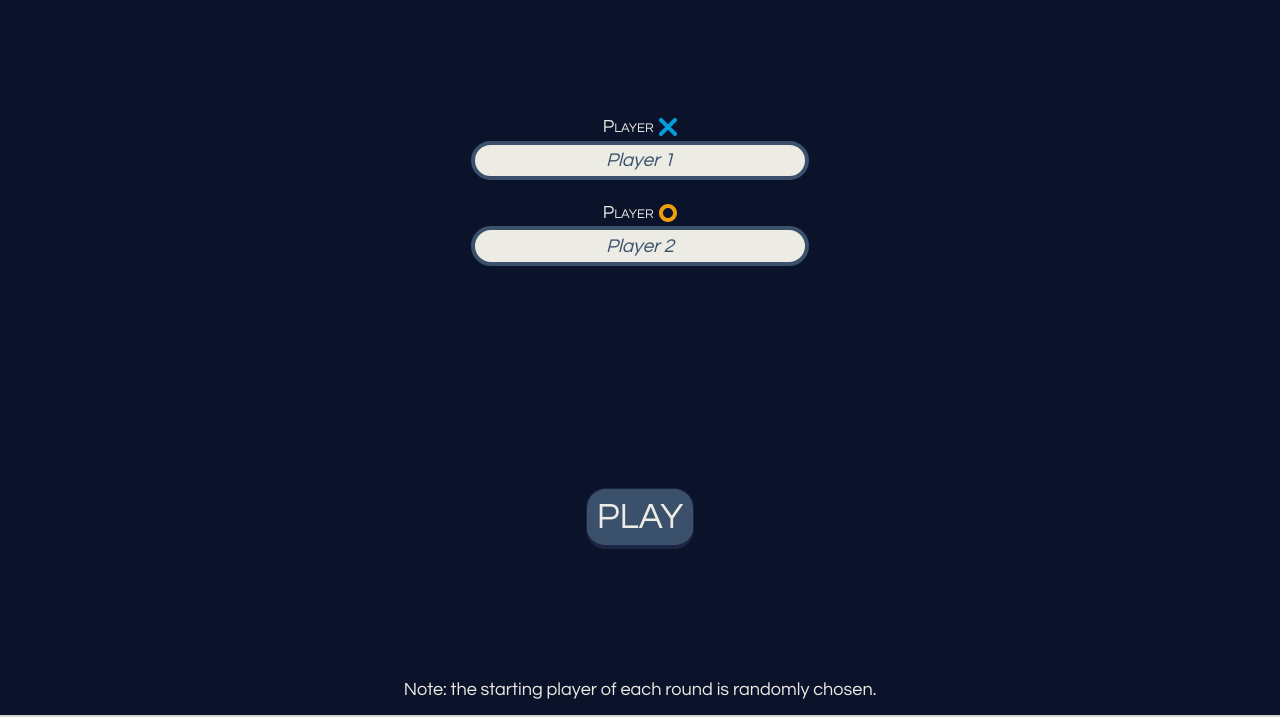
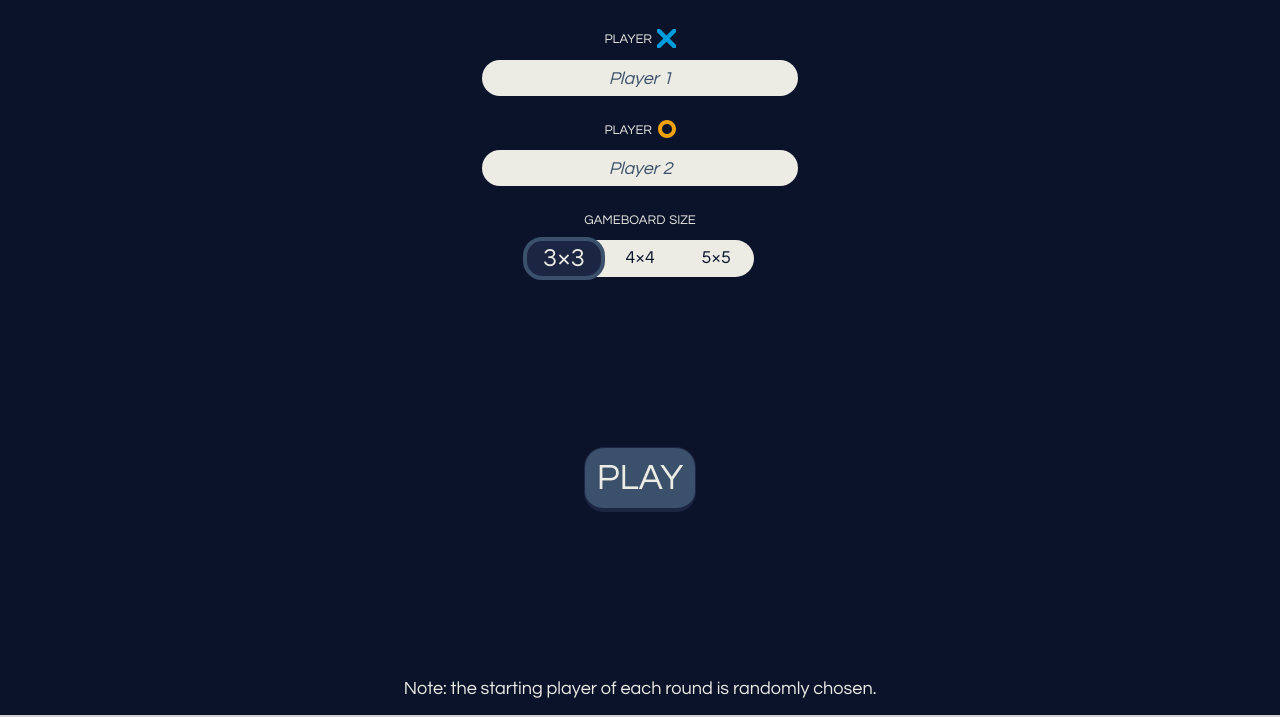
Before and after one commit to frarosset/tic-tac-toe, a plain HTML site: page index.html in a window 1280 px wide. Shown: the part 59-776 px from the top of the page. Drawn offline with Linux system fonts and the light colour scheme.

Commit message:
Add settings input to select the gameboard size (3x3, 4x4, 5x5)
Only the structure / style of the input has been coded. The actual
functionality is not implemented yet.

```diff
--- a/css/style.css
+++ b/css/style.css
@@ -27,7 +27,7 @@
     --marker-col:                       transparent;
     --gameboard-cell-border-col-hover:  var(--col-dark-grey);
     --gameboard-cell-border-col-active: var(--col-light-grey);
-    --focus-visible-outline-col:   var(--col-white);
+    --focus-visible-outline-col:        var(--col-white);
 
    /* Maximum width (including margin) */
     --max-width: min(1440px, 100%);
@@ -83,7 +83,7 @@
 
     --gameboard-cell-border:        0px;
 
-    --focus-visible-outline-size: 2px;
+    --focus-visible-outline-size: 4px;
 
     /* Radius */
 
@@ -303,23 +303,74 @@ header button{
     flex-direction: column;
     align-items: center;
     justify-content: center;
-    width: 100%;
-
     --button-fontsize: var(--settings-btn-fontsize);
-
+    --button-padding: calc(var(--button-fontsize) / 3);
 }
 .start-new-game-div.game-on{
     display: none;
 }
 
+:root{
+    --settings-gap-ver:             3vh;
+    --settings-gap-hor:             3vw;
+    --settings-label-fontsize:      1rem;
+    --settings-input-label-gap:     max(calc(3*var(--focus-visible-outline-size)),0.2rem);
+
+    --settings-input-fontsize:      1.4rem;
+    --settings-input-padding:       0.3rem;
+    --settings-input-border-size:   0px;
+    --settings-input-radius:        var(--gameboard-radius);
+    --settings-input-border-col:    var(--col-light-grey);
+    --settings-input-col:           var(--col-black);
+    --settings-input-bg-col:        var(--col-white);
+    --settings-input-col-sel:       var(--col-white);
+    --settings-input-bg-col-sel:    var(--col-dark-grey);
+    --settings-input-outline-col-sel: var(--col-light-grey);
+
+    --settings-input-focus-visible-outline-col: var(--col-light-grey);
+
+    --settings-input-height:        calc(2 * (var(--settings-input-padding) + var(--settings-input-border-size)) + var(--settings-input-fontsize) * var(--txt-lineheight));
+
+    --settings-input-placeholder-scale: 0.7;
+    --settings-input-placeholder-col:   var(--col-light-grey);
+
+    --settings-input-radio-fieldset-label-width:    3em;
+}
+
 .start-new-game-div .settings-div{
+    display: grid;
+    grid-template-columns: 1fr;
+    grid-template-areas:
+        "player-x-name"
+        "player-o-name"
+        "gameboard-size";
+
+    align-items: center;
+    justify-content: center;
+    gap: var(--settings-gap-ver) var(--settings-gap-hor);
+}
+
+.input-div:has(#input-player-x-name){
+    grid-area: player-x-name;
+}
+.input-div:has(#input-player-o-name){
+    grid-area: player-o-name;
+}
+.input-div:has(#input-gameboard-size){
+    grid-area: gameboard-size;
+}
+
+.start-new-game-div .button-div{
     flex: 1;
     display: flex;
-    flex-direction: column;
     align-items: center;
-    justify-content: center;
-    gap: var(--settings-gap);
 }
+.start-new-game-div .note-div{
+    text-align: center;
+    text-wrap: balance;
+}
+
+/* Input styles: input div container with label*/
 
 .start-new-game-div .settings-div .input-div{
     display: flex;
@@ -329,22 +380,7 @@ header button{
     gap: var(--settings-input-label-gap);
 }
 
-:root{
-    --settings-label-fontsize: 1rem;
-    --settings-input-fontsize: 1.5rem;
-    --settings-input-padding: 0.1rem;
-    --settings-input-placeholder-scale: 0.7;
-    --settings-input-border-col: var(--col-light-grey);
-    --settings-input-border-size: 4px;
-    --settings-input-bg-col: var(--col-white);
-    --settings-input-col:    var(--col-black);
-    --settings-input-placeholder-col: var(--col-light-grey);
-    --settings-input-radius: var(--gameboard-radius);
-
-    --settings-gap:             3vh;
-    --settings-input-label-gap: max(calc(2*var(--focus-visible-outline-size)),0.2rem);
-}
-.start-new-game-div .settings-div .input-div label{
+.start-new-game-div .settings-div .input-div>label{
     font-variant: small-caps;
     font-size: var(--settings-label-fontsize);
     display: flex;
@@ -352,7 +388,7 @@ header button{
     justify-content: center;
     gap: 0.3em;
 }
-.start-new-game-div .settings-div .input-div .icon-mask{
+.start-new-game-div .settings-div .input-div>label .icon-mask{
     --icon-len: calc(0.9*var(--settings-label-fontsize));
     --icon-col: var(--marker-col);
     width: var(--settings-label-fontsize);
@@ -360,25 +396,27 @@ header button{
     align-items: center;
     justify-content: center;
 }
-.start-new-game-div .settings-div .input-div .icon-mask:before{
+.start-new-game-div .settings-div .input-div>label .icon-mask:before{
     width: var(--settings-label-fontsize);
     height: var(--settings-label-fontsize);
 }
 
+/* Input styles: text input */
 .start-new-game-div .settings-div .input-div input[type='text']{
-    border: var(--settings-input-border-size) solid var(--settings-input-border-col);
-    background-color: var(--settings-input-bg-col);
-    color: var(--settings-input-col);
-    border-radius: var(--settings-input-radius);
-    text-align: center;
-    font-weight: bold;
-    font-size: var(--settings-input-fontsize);
-    display:flex;
-    align-items: center;
-    padding: var(--settings-input-padding);
+    border:             var(--settings-input-border-size) solid var(--settings-input-border-col);
+    background-color:   var(--settings-input-bg-col);
+    color:              var(--settings-input-col);
+    border-radius:      var(--settings-input-radius);
+    text-align:         center;
+    font-weight:        bold;
+    font-size:          var(--settings-input-fontsize);
+    display:            flex;
+    align-items:        center;
+    padding:            var(--settings-input-padding);
+    height:             var(--settings-input-height);
 }
 .start-new-game-div .settings-div .input-div input[type='text']:focus-visible{
-    outline: var(--focus-visible-outline-size) solid var(--focus-visible-outline-col);
+    outline: var(--focus-visible-outline-size) solid var(--settings-input-focus-visible-outline-col);
 }
 .start-new-game-div .settings-div .input-div input[type='text']::placeholder{
     color: var(--settings-input-placeholder-col);
@@ -387,16 +425,44 @@ header button{
     font-style: italic;
 }
 
-.start-new-game-div .button-div{
-    flex: 1;
-    display: flex;
-    align-items: center;
+/* Input styles: radio fieldset input */
+.radio-input-fieldset{
+    display:            flex;
+    justify-content:    center;
+    align-items:        center;
+    border:             var(--settings-input-border-size) solid var(--settings-input-border-col);
+    border-radius:      var(--settings-input-radius);
+    outline:            none;
+    /* gap:                var(--settings-input-padding); */
+    color:              var(--settings-input-col);
+    background-color:   var(--settings-input-bg-col);
+    font-size:          var(--settings-input-fontsize);
 }
 
-.start-new-game-div .note-div{
-    text-align: center;
-    text-wrap: balance;
+.radio-input-fieldset input{
+    display: none;
 }
+
+.radio-input-fieldset label{
+    border-radius:      calc(0.8*var(--settings-input-radius));
+    display:            flex;
+    align-items:        center;
+    justify-content:    center;
+    padding:            var(--settings-input-padding);
+    min-width:          var(--settings-input-radio-fieldset-label-width);
+}
+.radio-input-fieldset input:not(:checked)+label{
+    transform:          scale(var(--settings-input-placeholder-scale));
+}
+.radio-input-fieldset input:checked+label{
+    background-color: var(--settings-input-bg-col-sel);
+    color:            var(--settings-input-col-sel);
+    /* flex:   calc(1 / var(--settings-input-placeholder-scale)); */
+    flex:   1;
+    outline: var(--focus-visible-outline-size) solid var(--settings-input-outline-col-sel);
+    outline-offset: -1px;
+}
+
 
 /* || Main - Playing View*/
 
--- a/index.html
+++ b/index.html
@@ -25,13 +25,26 @@
         <div class="start-new-game-div">
             <div class='settings-div'>
                 <div class="input-div">
-                    <label for="input-player-x-name">Player <div class="icon-mask x"></div></label>
+                    <label for="input-player-x-name">player <div class="icon-mask x"></div></label>
                     <input id="input-player-x-name" type="text" placeholder="Player 1" maxlength="12">
                 </div>
                 <div class="input-div">
-                    <label for="input-player-o-name">Player <div class="icon-mask o"></div></label>
+                    <label for="input-player-o-name">player <div class="icon-mask o"></div></label>
                     <input id="input-player-o-name" type="text" placeholder="Player 2" maxlength="12">
                 </div>
+
+                <div class="input-div">
+                    <label for="input-gameboard-size">gameboard size</label>
+                    <fieldset id="input-gameboard-size" class="radio-input-fieldset">
+                        <input type="radio" value="3" id="input-gameboard-size-3x3" name="input-gameboard-size" checked>
+                        <label for="input-gameboard-size-3x3">3×3</label>
+                        <input type="radio" value="4" id="input-gameboard-size-4x4" name="input-gameboard-size">
+                        <label for="input-gameboard-size-4x4">4×4</label>
+                        <input type="radio" value="5" id="input-gameboard-size-5x5" name="input-gameboard-size">
+                        <label for="input-gameboard-size-5x5">5×5</label>
+                    </fieldset>
+                </div>
+
             </div>
             <div class='button-div'>
                 <button class="start-new-game-btn" form="settings-form">PLAY</button>
```
